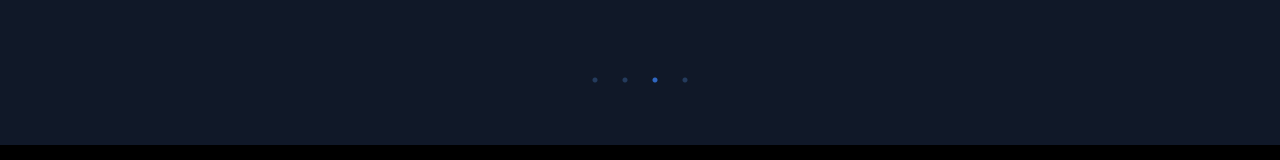
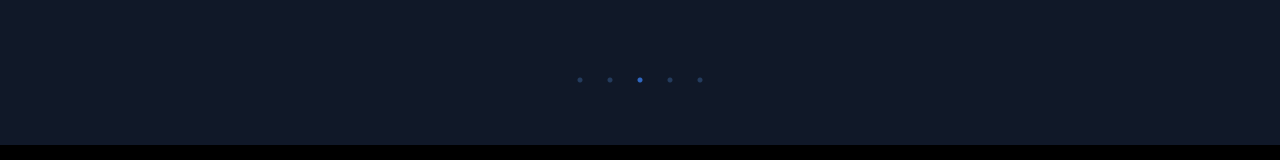
Before and after one commit to kiadtisaksae-stack/Digitalgameportfoliowebsite, a React (Vite) app: page / in a window 1280 px wide. Shown: the part 1640-1800 px from the top of the page. Built offline with nearby package versions, Linux system fonts and the light colour scheme.

Commit message:
Update GamesSection.tsx

```diff
--- a/src/components/GamesSection.tsx
+++ b/src/components/GamesSection.tsx
@@ -41,6 +41,15 @@ const games = [
     description: 'เป็นโปรเจคทำด้วย Effect House เกม ตี้ล่า จอมมาร',
     tech: ['Effect House'],
     link: 'https://www.canva.com/design/DAG1rmh1LWg/i_5TmzblLCuyHQWL1cyruA/edit'
+  },
+  {
+    id: 5,
+    title: 'Prasath Daek',
+    genre: 'Shot Game ',
+    image: Assets.dgq,
+    description: 'เป็นโปรเจค GameJamThai ครั้งแรก โดยเราจะได้รับบทเป็น พ่อพระ นักพรต ที่เดินทางไปยางปราสาทเก่า ต่างๆ เพื่อปลดปล่อย เหล่า วิญญาน',
+    tech: ['Unity', 'C#'],
+    link: 'https://youtu.be/b3oecJgiT0U'
   },
 ];
 
```
